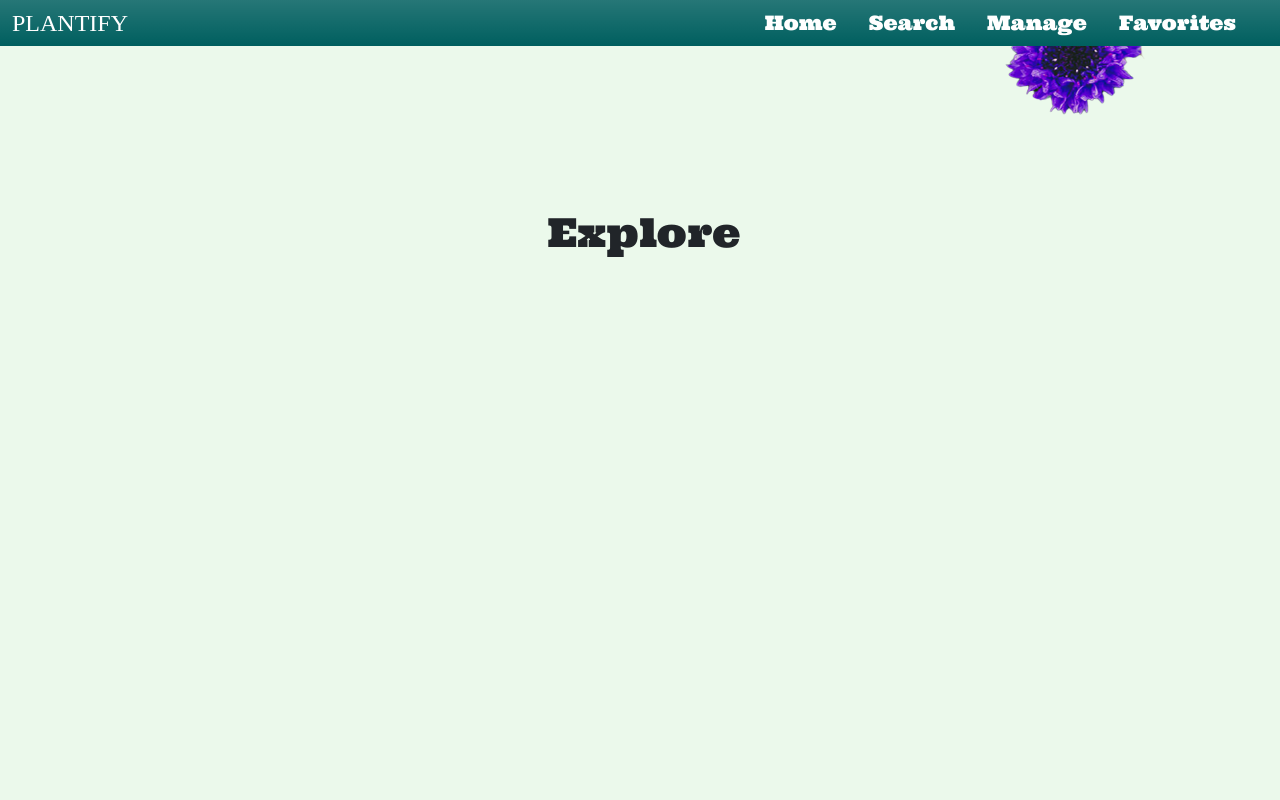
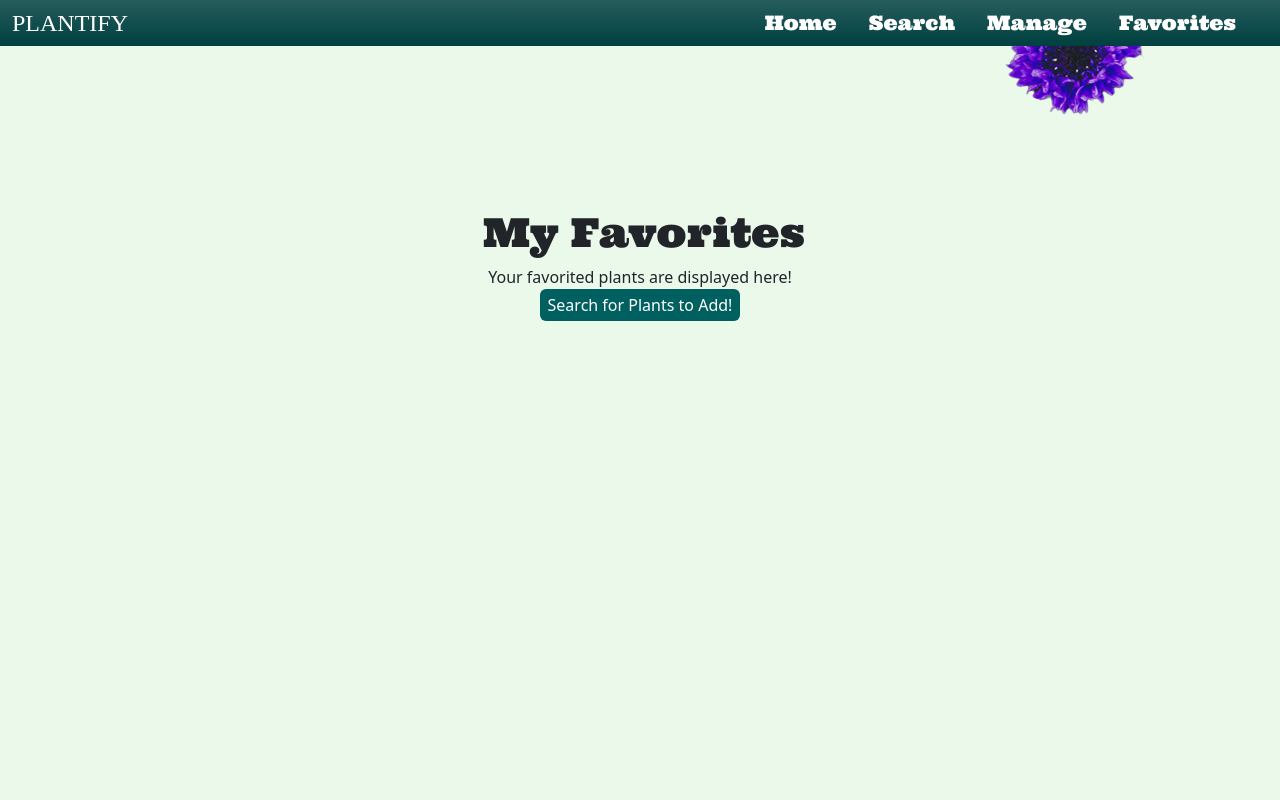
Before and after one commit to tweed1/plantify-your-life, a React (Vite) app in the folder frontend/: page /#/favorites in a window 1280 px wide. Shown: the top 800 px of the page. Built offline with nearby package versions, Linux system fonts and the light colour scheme; a web font is replaced by a local one.

Commit message:
UI edits (#6)

```diff
--- a/frontend/src/Components/AddPlantForm.tsx
+++ b/frontend/src/Components/AddPlantForm.tsx
@@ -53,7 +53,7 @@ function AddForm() {
 	const onSubmit: SubmitHandler<Plant> = async (data): Promise<void> => {
 		console.dir(data);
 		try {
-			const response = await fetch(`http://localhost:3000/plants/`, {
+			const response = await fetch(`/api/plants/`, {
 				method: 'POST',
 				headers: {
 					'Content-Type': 'application/json',
--- a/frontend/src/Components/DeletePlantForm.tsx
+++ b/frontend/src/Components/DeletePlantForm.tsx
@@ -56,7 +56,7 @@ function DeletePlantForm() {
 		console.dir(data);
 		try {
 			const response = await fetch(
-				`http://localhost:3000/plants/${params.id}`,
+				`/api/plants/${params.id}`,
 				{
 					method: 'DELETE',
 				},
@@ -84,7 +84,7 @@ function DeletePlantForm() {
 			try {
 				setLoading(true);
 				const response = await fetch(
-					`http://localhost:3000/plants/${params.id}`,
+					`/api/plants/${params.id}`,
 					{
 						method: 'GET',
 					},
--- a/frontend/src/Components/EditForm.tsx
+++ b/frontend/src/Components/EditForm.tsx
@@ -55,7 +55,7 @@ function EditForm() {
 		console.dir(data);
 		try {
 			const response = await fetch(
-				`http://localhost:3000/plants/${params.id}`,
+				`/api/plants/${params.id}`,
 				{
 					method: 'PUT',
 					headers: {
@@ -89,7 +89,7 @@ function EditForm() {
 			try {
 				setLoading(true);
 				const response = await fetch(
-					`http://localhost:3000/plants/${params.id}`,
+					`/api/plants/${params.id}`,
 					{
 						method: 'GET',
 					},
--- a/frontend/src/Components/FavsList.tsx
+++ b/frontend/src/Components/FavsList.tsx
@@ -7,7 +7,15 @@ const FavsList = () => {
     const navigate = useNavigate();
 	return (
         <Container>
-        <h2 className="ps-2 my-ultra fs-1">Explore</h2>
+        <h2 className="ps-2 my-ultra fs-1">My Favorites</h2>
+        <p className="mb-0">Your favorited plants are displayed here!</p>
+        <div className='mb-4'>
+				<button
+					onClick={() => navigate('/search')}
+					className="back-btn btn custom-primary py-1 px-2 text-white">
+					Search for Plants to Add!
+				</button>
+			</div>
 		<div className="col-12 col-sm-12 col-md-8 col-lg-6 mx-auto">
 			<ListGroup className="mx-auto" variant="flush">
 				{favorites.map((plant: any) => (
--- a/frontend/src/Components/HardinessZones.tsx
+++ b/frontend/src/Components/HardinessZones.tsx
@@ -35,7 +35,7 @@ const HardinessZonesMap = () => {
 		const fetchData = async () => {
 			try {
                 setLoading(true)
-				const response = await fetch("/CS464P-frontend-hw/ophz/ophz.geojson");
+				const response = await fetch("/ophz/ophz.geojson");
 				if (!response.ok) {
 					throw new Error(`HTTP error! status: ${response.status}`);
 				}
@@ -97,7 +97,7 @@ const HardinessZonesMap = () => {
 		<MapContainer
 			center={[39.5, -98.35]}
 			zoom={4}
-			style={{ height: "90%", width: "80%" }}>
+			style={{ height: "70%", width: "70%" }}>
 			<TileLayer url="https://{s}.tile.openstreetmap.org/{z}/{x}/{y}.png" />
 			{geo && (
 				<GeoJSON
--- a/frontend/src/Components/ManageSearch.tsx
+++ b/frontend/src/Components/ManageSearch.tsx
@@ -6,7 +6,6 @@ import { Col, Container, Row, Image, Button, Form } from 'react-bootstrap';
 import flower from '../assets/images/white_strawflower_sm.png';
 
 const ManageSearch = () => {
-	const apiKey = import.meta.env.VITE_PERENUAL_API_KEY;
 	const [loading, setLoading] = useState(false);
 	const [instruction, setInstruction] = useState(true);
 	const [allPlants, setAllPlants] = useState([]);
@@ -22,7 +21,7 @@ const ManageSearch = () => {
 		try {
 			setLoading(true);
 			const response = await fetch(
-				`http://localhost:3000/plants?q=${term}&page=${page}`,
+				`/api/plants?q=${term}&page=${page}`,
 			);
 
 			if (!response.ok) throw new Error(`HTTP ${response.status}`);
--- a/frontend/src/Components/NavBar.tsx
+++ b/frontend/src/Components/NavBar.tsx
@@ -9,7 +9,7 @@ import flower from "../assets/images/half-main-flower.png";
 const Navbar = () => {
 	return (
 		<>
-			<nav className="navbar navbar-expand-lg navbar-light navbar-brand custom-primary bg-gradient py-0 mx-0 ">
+			<nav className="navbar navbar-expand-lg navbar-light navbar-brand custom-primary-nav bg-gradient py-0 mx-0 ">
 				<div
 					className="container-fluid d-flex align-items-center justify-content-between"
 					id="navbarSupportedContent">
--- a/frontend/src/Views/Home.tsx
+++ b/frontend/src/Views/Home.tsx
@@ -10,16 +10,15 @@ const Home = () => {
 			<div className="justify-content-center d-flex flex-column container-fluid mb-5">
 				<div className="py-0 d-flex flex-column align-items-center">
 					<h1 className="my-ultra ">
-						Welcome to the Plantify Dashboard!
+						Plantify
 					</h1>
-					<h2 className="my-agu fs-4">- Plantify Your Life -</h2>
-                    <p className="pb-0 my-0 my-default"> Explore a zone or search for specific plants</p>
+					<h2 className="my-agu fs-4">Find plant details, save your favorites, & add new plants</h2>
                     <hr className="border-2 border-top rounded border-dark my-3 hr-style" />
 					{/* <SearchPlant /> */}
 				</div>
 				<div className="container justify-content-center d-flex flex-column pt-0">
 					<h3 className="my-ultra pb-0 mt-3 fs-2">Zone Map</h3>
-					<p>Click a zone to explore the dashboard's capabilities</p>
+					<p>Click a zone to explore other dashboard capabilities</p>
 				</div>
 				<div className="zone-grid-container my-1">
 					<HardinessZones />
--- a/frontend/src/Views/ZoneMap.tsx
+++ b/frontend/src/Views/ZoneMap.tsx
@@ -7,8 +7,8 @@ const ZoneMap = () => {
 	}, []);
 
 	return (
-		<div className="pt-4 search-page">
-			<div className="container justify-content-center d-flex flex-column pt-5">
+		<div className="">
+			<div className="container justify-content-center d-flex flex-column pt-0">
 				<h2 className="my-ultra pb-0">Zone Map</h2>
 			</div>
 
--- a/frontend/src/custom.css
+++ b/frontend/src/custom.css
@@ -24,10 +24,19 @@
 	font-weight: 500;
 }
 
+.custom-primary-nav {
+    background-color: #004040;
+	border: #005f5f;
+}
 .custom-primary {
 	/* background-color: #004040; */
 	background-color: #005f5f;
 	border: #005f5f;
+}
+
+.custom-primary:hover {
+    background-color: #008686;
+	border: #008686;
 }
 
 /* Change border color for a primary button */
@@ -104,7 +113,6 @@
 	border-radius: 8px;
 	box-shadow: 0 4px 8px rgba(0, 0, 0, 0.2);
 	box-sizing: border-box;
-	width: 90vw;
 	height: 100vh;
 	display: grid;
 	gap: 40px;
```
